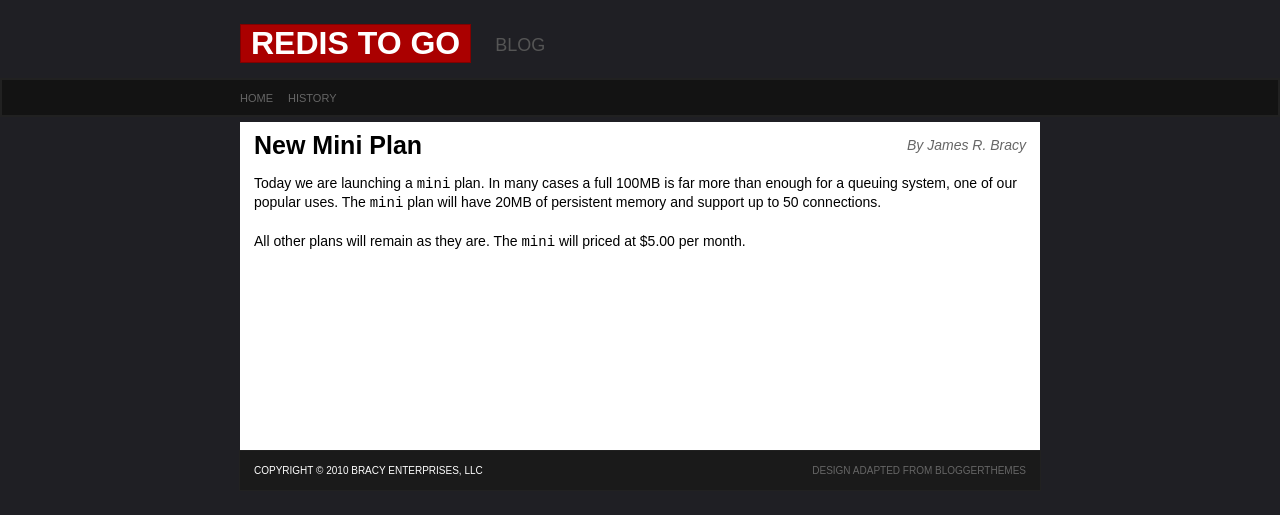
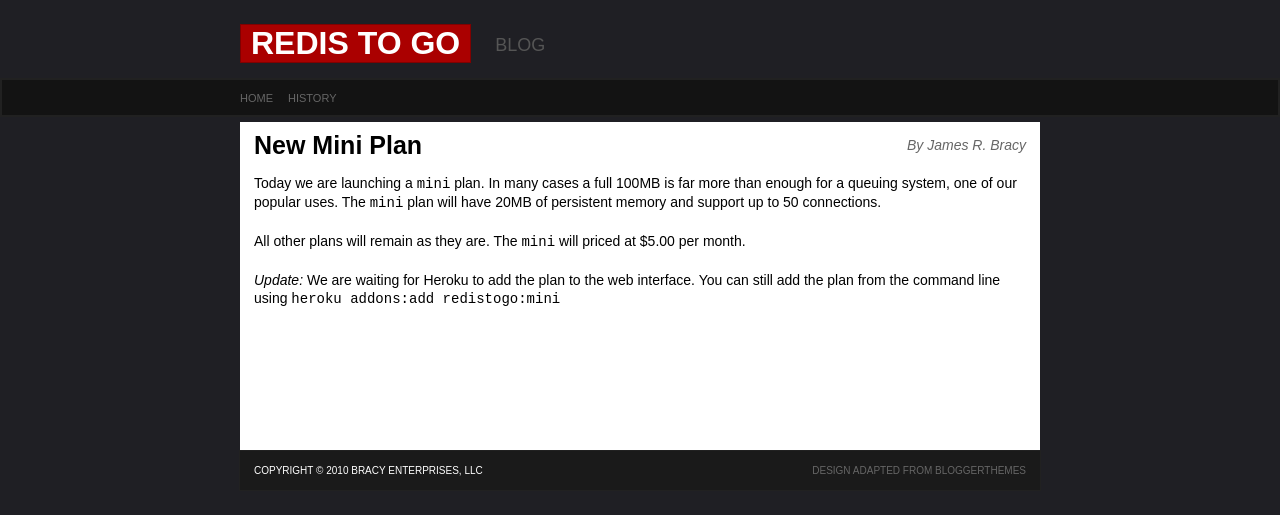
Before and after one commit to waratuman/blog.redistogo, a Jekyll site: the page built from _posts/2010-11-12-mini-plan.md, in a window 1280 px wide. Shown: the top 515 px of the page. Built offline with Jekyll 4.4.1, drawn with Linux system fonts in a browser that asks for light colours; Markdown is read by kramdown in place of the engine named in the settings.

Commit message:
Update on the mini status.

```diff
--- a/_posts/2010-11-12-mini-plan.md
+++ b/_posts/2010-11-12-mini-plan.md
@@ -10,3 +10,6 @@
 
 All other plans will remain as they are. The `mini` will priced at $5.00 per
 month.
+
+*Update:* We are waiting for Heroku to add the plan to the web interface. You
+can still add the plan from the command line using `heroku addons:add redistogo:mini`
```
